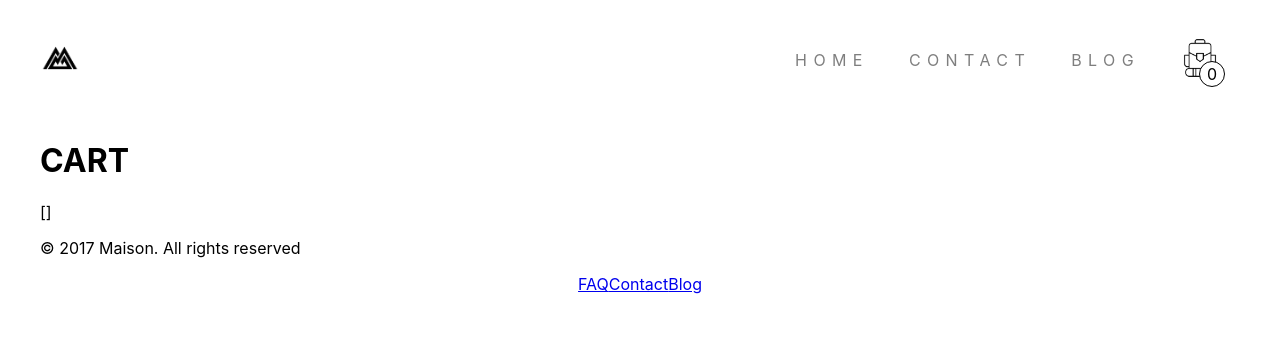
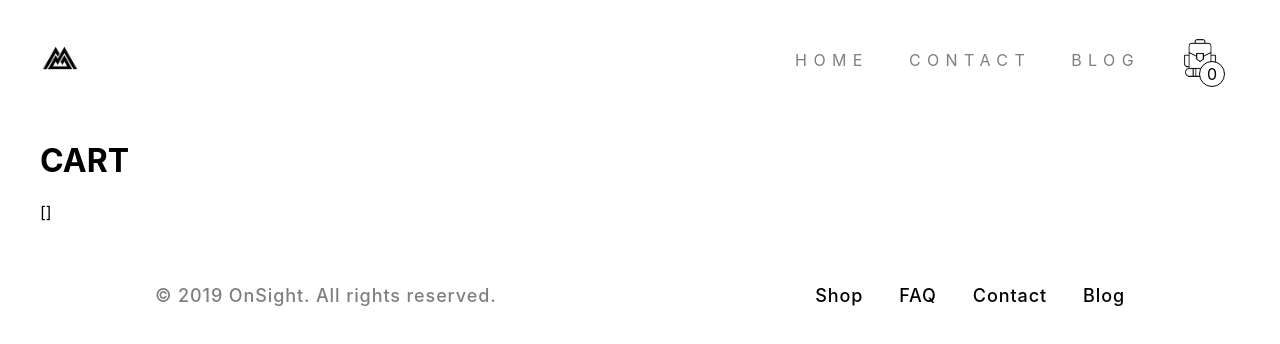
Before and after one commit to radoslawbiesek/onsight-frontend, a React (Create React App) app: page /cart in a window 1280 px wide. Shown: the top 344 px of the page. Built offline with nearby package versions, Linux system fonts and the light colour scheme.

Commit message:
Add Footer styles

```diff
--- /dev/null
+++ b/src/components/Footer.css
@@ -0,0 +1,38 @@
+.footer {
+    display: flex;
+    justify-content: space-between;
+    align-items: center;
+    height: 115px;
+    padding: 0 115px;
+
+    color: #000000;
+    font-size: 18px;
+    font-weight: 500;
+    letter-spacing: 0.9px;
+}
+
+
+.footer__text {
+    opacity: 0.5;
+}
+
+.footer__link {
+    text-decoration: none;
+    color: inherit;
+    cursor: pointer;
+}
+
+.footer__link:hover {
+    text-decoration: underline;
+}
+
+.footer__menu {
+    list-style-type: none;
+    display: flex;
+    padding: 0;
+}
+
+.footer__item {
+    margin: 0;
+    margin-left: 36px;
+}
--- a/src/components/Footer.js
+++ b/src/components/Footer.js
@@ -1,19 +1,25 @@
 import React from 'react';
 import { NavLink } from 'react-router-dom';
+import './Footer.css';
 
 function Footer() {
     return (
-        <footer>
-            <p>© 2017 Maison. All rights reserved</p>
-            <ul className='menu'>
-                <li>
-                    <NavLink exact to={`/faq`}>FAQ</NavLink>
+        <footer className='footer'>
+            <p className='footer__text'>
+                <a className='footer__link' href='https://github.com/radoslawbiesek' target='_blank'>© 2019 OnSight. All rights reserved.</a>
+            </p>
+            <ul className='footer__menu'>
+                <li className='footer__item'>
+                    <NavLink className='footer__link' exact to={`/`}>Shop</NavLink>
                 </li>
-                <li>
-                    <NavLink to={`/contact`}>Contact</NavLink>
+                <li className='footer__item'>
+                    <NavLink className='footer__link' exact to={`/faq`}>FAQ</NavLink>
                 </li>
-                <li>
-                    <NavLink to={`/blog`}>Blog</NavLink>
+                <li className='footer__item'>
+                    <NavLink className='footer__link' to={`/contact`}>Contact</NavLink>
+                </li>
+                <li className='footer__item'>
+                    <NavLink className='footer__link' to={`/blog`}>Blog</NavLink>
                 </li>
             </ul>
         </footer>
```
Also changed, not shown: src/reducers/cartReducer.js (line endings or trailing spaces).
